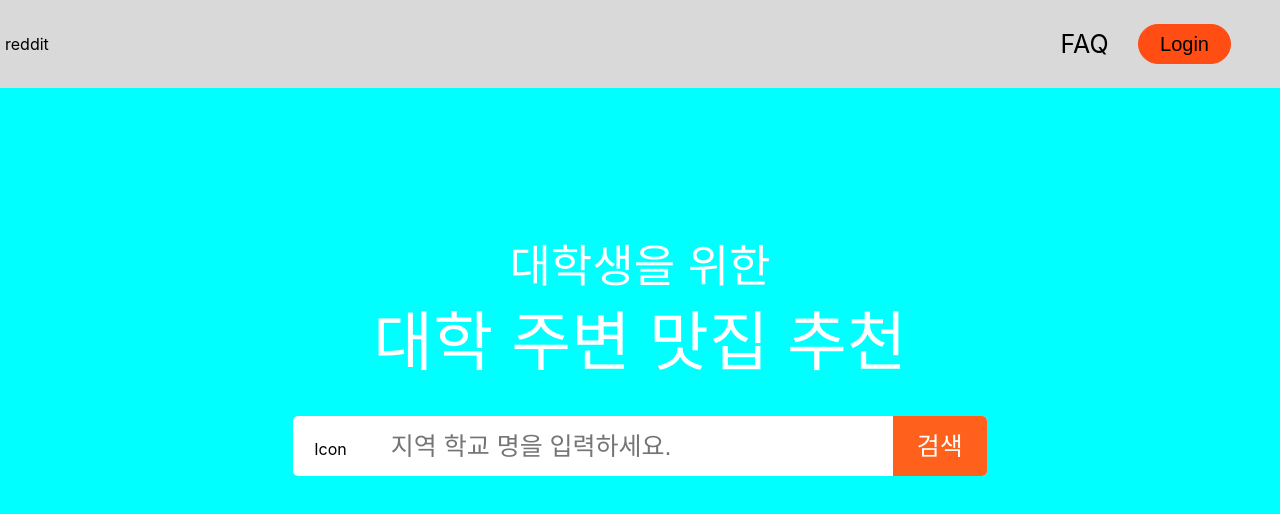
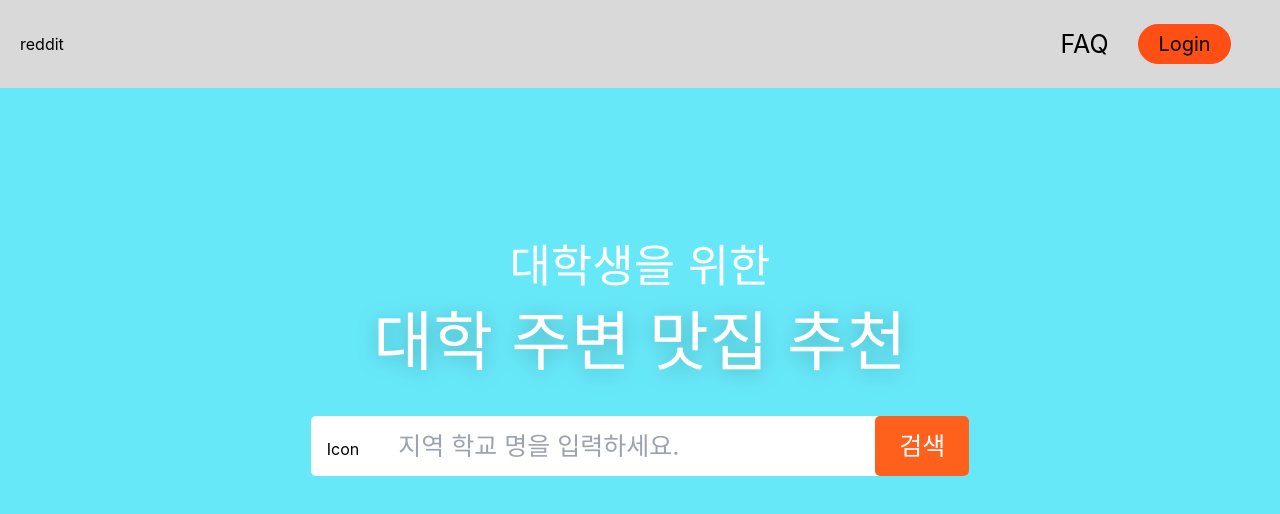
Before and after one commit to TeamDogeC-2/DogeC-2, a React (Create React App) app in the folder StudentSoup/src/main/frontend/: page / in a window 1280 px wide. Shown: the top 514 px of the page. Built offline with nearby package versions, Linux system fonts and the light colour scheme.

Commit message:
-design : mainpage UI tailwindcss로 변경

```diff
--- a/StudentSoup/src/main/frontend/package.json
+++ b/StudentSoup/src/main/frontend/package.json
@@ -41,5 +41,10 @@
       "last 1 firefox version",
       "last 1 safari version"
     ]
+  },
+  "devDependencies": {
+    "autoprefixer": "^10.4.13",
+    "postcss": "^8.4.20",
+    "tailwindcss": "^3.2.4"
   }
 }
--- /dev/null
+++ b/StudentSoup/src/main/frontend/postcss.config.js
@@ -0,0 +1,6 @@
+module.exports = {
+  plugins: {
+    tailwindcss: {},
+    autoprefixer: {},
+  },
+}
--- a/StudentSoup/src/main/frontend/src/components/mainsearch/MainSearch.tsx
+++ b/StudentSoup/src/main/frontend/src/components/mainsearch/MainSearch.tsx
@@ -1,22 +1,19 @@
-import React from 'react'
-import './mainsearch.css'
-
 const MainSearch = () => {
   return (
-    <div className='main'>
-      <div className='mainBody'>
-        <span className='mainTextTop'>
+    <div className='w-full h-[calc(100vh-88px)] bg-cyan-300 flex flex-col justify-center items-center'>
+      <div className='flex flex-col text-center relative bottom-[88px]'>
+        <span className='text-[45px] fw-400 leading-[59px] text-white'>
           대학생을 위한
         </span>
-        <span className='mainTextBottom'>
+        <span className='text-[65px] fw-400 leading-[93px] text-white drop-shadow-[0_3px_10px_rgba(0,0,0,0.25)]'>
           대학 주변 맛집 추천
         </span>
-        <div className='searchbar'>
-          <span className='searchIcon'>
+        <div className='mt-[28px] w-full h-[60px] rounded-[5px] bg-white'>
+          <span className='mx-[16px] my-[21px]'>
             Icon
           </span>
-          <input placeholder='지역 학교 명을 입력하세요.' className='searchInput'></input>
-          <button className='searchButton'>검색</button>
+          <input placeholder='지역 학교 명을 입력하세요.' className='w-[500px] h-[58px] text-[25px] fw-400 leading-[33px] text-[#A0A0A0] border-none pl-[23px]'></input>
+          <button className='w-[94px] h-[60px] text-[25px] fw-400 leading-[33px] text-white bg-[#FF611D] border-none rounded-[5px]'>검색</button>
         </div>
       </div>
     </div>
--- a/StudentSoup/src/main/frontend/src/components/mainsearch/mainsearch.css
+++ /dev/null
@@ -1,68 +0,0 @@
-.main{
-    width: 100%;
-    height: calc(100vh - 88px);
-    background-color: aqua;
-    display: flex;
-    flex-direction: column;
-    justify-content: center;
-    align-items: center;
-}
-
-.mainBody{
-    display: flex;
-    flex-direction: column;
-    text-align: center;
-    position: relative;
-    top: -88px;
-}
-
-.mainTextTop{
-    font-size: 45px;
-    font-weight: 400;
-    line-height: 59px;
-    color: white;
-}
-
-.mainTextBottom{
-    font-size: 65px;
-    font-weight: 400;
-    font-style: normal;
-    line-height: 93px;
-    color: white;
-}
-
-.searchbar{
-    margin-top: 28px;
-    width: 100%;
-    height: 60px;
-    border-radius: 5px;
-    background-color: white;
-}
-
-.searchIcon{
-    margin: 16px 21px;
-}
-
-.searchInput{
-    width: 500px;
-    height: 58px;
-    font-size: 25px;
-    font-weight: 400;
-    line-height: 33px;
-    color: #A0A0A0;
-    border: none;
-    padding-left: 23px;
-}
-
-.searchButton{
-    width: 94px;
-    height: 60px;
-    font-size: 25px;
-    font-weight: 400;
-    line-height: 33px;
-    color: white;
-    background-color: #FF611D;
-    border: none;
-    border-radius: 0px 5px 5px 0px;
-    cursor: pointer;
-}
--- a/StudentSoup/src/main/frontend/src/components/modal/modal.css
+++ /dev/null
@@ -1,103 +0,0 @@
-.modal{
-    width: 100%;
-    height: 100%;
-    background-color: rgba(0,0,0,0.1);
-    display: flex;
-    position:fixed;
-    top: 0;
-    left: 0;
-    justify-content: center;
-    align-items: center;
-}
-
-.modalBody{
-    width: 290px;
-    height: 421.45px;
-    position: absolute;
-    top: 0;
-    right: 0;
-    margin-right: 24px;
-    margin-top: 108.89px;
-    border: 1px solid white;
-    background-color: white;
-    border-radius: 5px;
-}
-
-.bottomModal {
-    border-top: 1px solid gray;
-    margin-top: 25px;
-}
-
-ul {
-    margin: 0;
-    padding: 0;
-    list-style: none;
-    font-size: 14px;
-    font-weight: 400;
-    line-height: 18px;
-}
-
-li {
-    display: flex;
-    text-align: center;
-    justify-content: space-between;
-}
-
-li a{
-    margin: 21px 0px 2px 19px;
-    text-decoration: none;
-    color: #898989;
-}
-
-p{
-    margin: 21px 19px 2px 19px;
-}
-
-.bottomTexts{
-    display: grid;
-    text-align: center;
-    justify-content: center;
-    margin: 27px 51px 19px 51px;
-}
-
-.bottomTextColor{
-    color: #FF611D;
-}
-
-.bottomButtons{
-    display: grid;
-    margin: 0px 19px 25.33px 19px;
-}
-
-.login{
-    width: 252px;
-    height: 32px;
-    background-color: #FF611D;
-    border-radius: 5px;
-    color: white;
-    margin-bottom: 9px;
-    border:none;
-    font-weight: 400;
-    line-height: 18px;
-    font-size: 14px;
-}
-
-.login:hover{
-    cursor: pointer;
-}
-
-.signUp{
-    width: 252px;
-    height: 32px;
-    border: 1px solid #FF611D;
-    border-radius: 5px;
-    color: #FF611D;
-    background-color: #fff;
-    font-weight: 400;
-    line-height: 18px;
-    font-size: 14px;
-}
-
-.signUp:hover{
-    cursor: pointer;
-}
--- a/StudentSoup/src/main/frontend/src/components/modal/modal.tsx
+++ /dev/null
@@ -1,49 +0,0 @@
-import { useEffect, useRef } from 'react'
-import './modal.css'
-
-const Modal = () => {
-    return (
-        <div className='modal'>
-            <div className='modalBody'>
-                <div className='topModal'>
-                    <ul className='modalTopMenu'>
-                        <li>
-                            <a href='#'>최근 본 맛집</a>
-                            <p>&gt;</p>
-                        </li>
-                        <li>
-                            <a href='#'>찜한 가게</a>
-                            <p>&gt;</p>
-                        </li>
-                        <li>
-                            <a href='#'>공지사항</a>
-                            <p>&gt;</p>
-                        </li>
-                        <li>
-                            <a href='#'>자주 묻는 질문 FAQ</a>
-                            <p>&gt;</p>
-                        </li>
-                        <li>
-                            <a href='#'>고객센터</a>
-                            <p>&gt;</p>
-                        </li>
-                    </ul>
-                </div>
-                <div className='bottomModal'>
-                    <div className='modalBottomMenu'>
-                        <div className='bottomTexts'>
-                            <span className='bottomText'>회원가입 후</span>
-                            <span className='bottomTextColor'>대학교 주변 맛집 찾기</span>
-                        </div>
-                        <div className='bottomButtons'>
-                            <button className='login'>로그인</button>
-                            <button className='signUp'>회원가입</button>
-                        </div>
-                    </div>
-                </div>
-            </div>
-        </div>
-    )
-}
-
-export default Modal
--- a/StudentSoup/src/main/frontend/src/components/navbar/Navbar.tsx
+++ b/StudentSoup/src/main/frontend/src/components/navbar/Navbar.tsx
@@ -1,43 +1,18 @@
-import {useCallback, useEffect, useRef, useState} from 'react'
-import './navbar.css'
-import Modal from '../modal/Modal'
-
 const Navbar = () => {
-  const [isModal, setModal] = useState<Boolean>(false);
-
-  const onClickToggleModal = useCallback(() => {
-    setModal(!isModal);
-  }, [isModal])
-
-  const modalRef = useRef<HTMLDivElement>(null)
-
-  useEffect(() => {
-    const clickOutside = (e: any) => {
-      if(isModal && !modalRef.current?.contains(e.target)){
-        setModal(false)
-      }
-    }
-    document.addEventListener('mousedown', clickOutside)
-    return () => {
-      document.removeEventListener('mousedown', clickOutside)
-    }
-  }, [isModal])
-
   return (
-    <div className='navbar'>
-      <div className='topLeft'>
+    <div className='w-full h-[88px] items-center sticky flex justify-between bg-[#D9D9D9]'>
+      <div className='flex items-center m-5 w-[162px] h-[76px]'>
         reddit
       </div>
-      <div className='topRight'>
-        <div className='FAQcontainer'>
-          <span className='FAQ'>
+      <div className='flex items-center mr-[49px] m-5'>
+        <div className='w-[65px] h-[60px] mr-[21px] flex justify-center items-center'>
+          <span className='text-[25px] leading-[35px] fw-400'>
             FAQ
           </span>
         </div>
-        <button className='Login' onClick={onClickToggleModal}>
+        <button className='w-[93px] h-[40px] bg-[#FF4F14] border-[1.2px] border-[#FF4D14] rounded-[41px] hover:cursor-pointer text-[20px]'>
           Login
         </button>
-        {isModal === true ? <Modal/> : null}
       </div>
     </div>
   )
--- a/StudentSoup/src/main/frontend/src/components/navbar/navbar.css
+++ /dev/null
@@ -1,58 +0,0 @@
-.navbar{
-    width: 100%;
-    height: 88px;
-    background-color: #D9D9D9;
-    align-items: center;
-    position: sticky;
-    display: flex;
-    justify-content: space-between;
-}
-
-.topLeft, .topRight{
-    display: flex;
-    align-items: center;
-    margin: 5px 5px;
-}
-
-.topLeft{
-    width: 162px;
-    height: 76px;
-    margin: 5px;
-}
-
-.topRight{
-    margin-right: 49px;
-}
-
-.FAQcontainer{
-    width: 65px;
-    height: 60px;
-    margin-right: 21px;
-    display: flex;
-    justify-content: center;
-    align-items: center;
-
-}
-
-.FAQ{
-    font-size: 25px;
-    line-height: 35px;
-    font-weight: 400;
-    font-style: normal;
-}
-
-.Login{
-    width: 93px;
-    height: 40px;
-    background-color: #FF4D14;
-    border: 1.2px solid #FF4D14;
-    border-radius: 41px;
-    font-size: 20px;
-    line-height: 26px;
-    font-weight: 400;
-    font-style: normal;
-}
-
-.Login:hover{
-    cursor: pointer;
-}
--- a/StudentSoup/src/main/frontend/src/index.css
+++ b/StudentSoup/src/main/frontend/src/index.css
@@ -1,3 +1,7 @@
+@tailwind base;
+@tailwind components;
+@tailwind utilities;
+
 body {
   margin: 0;
   font-family: -apple-system, BlinkMacSystemFont, 'Segoe UI', 'Roboto', 'Oxygen',
--- /dev/null
+++ b/StudentSoup/src/main/frontend/tailwind.config.js
@@ -0,0 +1,8 @@
+/** @type {import('tailwindcss').Config} */
+module.exports = {
+  content: ["./src/**/*.{js,jsx,ts,tsx}"],
+  theme: {
+    extend: {},
+  },
+  plugins: [],
+}
```
Also changed, not shown: 1 other file (tests, documents, lock files or other folders).
